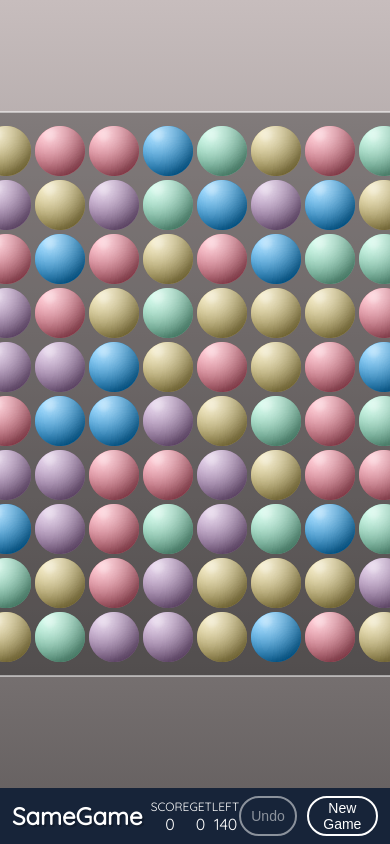
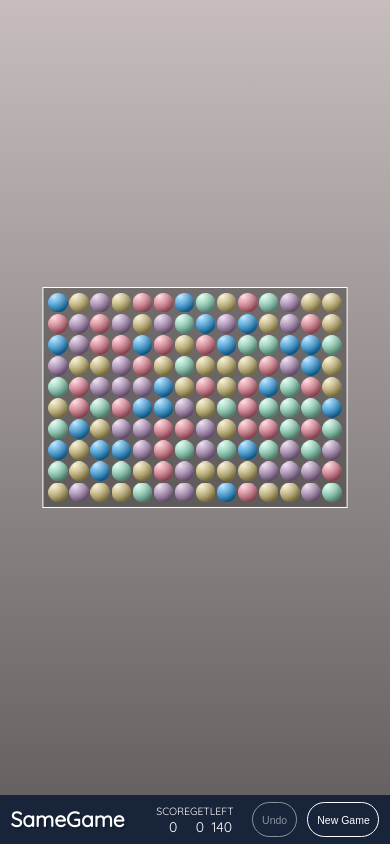
Before and after one commit to TatuArvela/web-games, a plain HTML site: page games/samegame/index.html in a window 390 px wide. Drawn offline with Linux system fonts and the light colour scheme.

Commit message:
Add mobile scaling for SameGame

```diff
--- a/games/samegame/index.html
+++ b/games/samegame/index.html
@@ -1,27 +1,45 @@
-<!doctype html>
+<!DOCTYPE html>
 <html lang="en">
   <head>
-  <meta charset="UTF-8">
-  <meta name="viewport"
-        content="width=device-width, user-scalable=no, initial-scale=1.0, maximum-scale=1.0, minimum-scale=1.0">
-  <meta http-equiv="X-UA-Compatible" content="ie=edge">
+    <meta charset="UTF-8" />
+    <meta
+      name="viewport"
+      content="width=device-width, user-scalable=no, initial-scale=1.0, maximum-scale=1.0, minimum-scale=1.0"
+    />
+    <meta http-equiv="X-UA-Compatible" content="ie=edge" />
     <title>SameGame</title>
     <style>
-    @import url('https://fonts.googleapis.com/css2?family=Quicksand:wght@300;400&display=swap');
+      @import url("https://fonts.googleapis.com/css2?family=Quicksand:wght@300;400&display=swap");
 
       :root {
-      --toolbar-height: 56px;
+        --toolbar-height: 3.5rem;
+      }
+
+      html {
+        font-size: 16px;
+      }
+
+      @media only screen and (max-width: 800px) {
+        html {
+          font-size: 14px;
+        }
       }
 
       body {
+        touch-action: pan-x pan-y;
         background: linear-gradient(to bottom, #c7bdbd, #615c5c);
+        height: 100vh;
+        width: 100vw;
         overflow: hidden;
+        position: relative;
+        margin: 0;
         font-family: "Quicksand", sans-serif;
       }
 
       * {
+        user-select: none;
         margin: 0;
-      user-select: none;
+        padding: 0;
         box-sizing: border-box;
       }
 
@@ -32,25 +50,25 @@
 
       .toolbar {
         align-items: center;
-      backdrop-filter: blur(20px);
+        backdrop-filter: blur(1.25rem);
         background: rgb(23, 36, 57);
         color: white;
         display: flex;
         height: var(--toolbar-height);
         justify-content: space-between;
-      padding: 4px 12px;
+        padding: 0.25rem 0.75rem;
       }
 
       .title-container {
         display: block;
-      width: 300px;
+        width: 18.75rem;
       }
 
       .title {
-      font-size: 24px;
-      line-height: 1em;
+        font-size: 1.5rem;
+        line-height: 1.5rem;
         color: white;
-      text-shadow: 2px 2px rgba(0, 0, 0, 0.2);
+        text-shadow: 0.125rem 0.125rem rgba(0, 0, 0, 0.2);
       }
 
       .counter {
@@ -60,24 +78,24 @@
 
       .counter-label {
         text-transform: uppercase;
-      font-size: 12px;
+        font-size: 0.75rem;
       }
 
       .button-container {
         display: flex;
-      width: 300px;
+        width: 18.75rem;
         justify-content: end;
-      gap: 10px;
+        gap: 0.75rem;
       }
 
       .button {
         background: transparent;
-      border-radius: 20px;
-      border: 2px solid white;
+        border-radius: 1.25rem;
+        border: 0.125rem solid white;
         color: white;
-      font-size: 14px;
-      height: 40px;
-      padding: 0 10px;
+        font-size: 0.75rem;
+        height: 2.5rem;
+        padding: 0 0.625rem;
         display: flex;
         justify-content: center;
         align-items: center;
@@ -96,9 +114,9 @@
       }
 
       .button:active {
-      box-shadow: inset 2px 2px #aaaaaa;
+        box-shadow: inset 0.125rem 0.125rem #aaaaaa;
         background: rgba(200, 200, 200, 0.8);
-      padding: 11px 9px 9px 11px;
+        padding: 0.6875rem 0.5625rem 0.5625rem 0.6875rem;
       }
 
       .button:disabled {
@@ -107,7 +125,6 @@
 
       canvas {
         height: calc(100vh - var(--toolbar-height));
-      width: 100%;
       }
 
       .pointer {
@@ -118,7 +135,7 @@
         align-items: center;
         bottom: var(--toolbar-height);
         display: flex;
-      font-size: 60px;
+        font-size: 3.75rem;
         font-weight: bold;
         height: calc(100% - var(--toolbar-height));
         justify-content: center;
@@ -126,7 +143,7 @@
         pointer-events: none;
         position: absolute;
         right: 0;
-      text-shadow: 0 0 8px white;
+        text-shadow: 0 0 0.5rem white;
         top: 0;
         width: 100%;
         opacity: 0;
@@ -136,7 +153,6 @@
       .result-visible {
         opacity: 1;
       }
-
     </style>
   </head>
   <body>
@@ -161,7 +177,9 @@
         </div>
         <div class="button-container">
           <button class="button" id="undo" onClick="undo()">Undo</button>
-      <button class="button" id="new-game" onClick="newGame()">New Game</button>
+          <button class="button" id="new-game" onClick="newGame()">
+            New Game
+          </button>
         </div>
       </div>
     </div>
--- a/games/samegame/samegame.js
+++ b/games/samegame/samegame.js
@@ -6,6 +6,7 @@ const canvas = document.getElementById('canvas');
 const c = canvas.getContext('2d');
 
 const frameRate = 60;
+let scale = 0.75;
 
 const colors = ["red", "blue", "yellow", "green", "purple"];
 
@@ -269,21 +270,30 @@ function undo() {
 * Geometry
 * */
 
+function scaled(number) {
+  return number * scale;
+}
+
 function updateCanvasSize() {
   canvas.width = canvas.clientWidth;
   canvas.height = canvas.clientHeight;
   shouldDraw = true;
+  if (canvas.width <= 800) {
+    scale = canvas.width / 1000;
+  } else {
+    scale = 1;
+  }
 }
 
-const getGridLeftEdge = () => (canvas.width - gameWidth) / 2;
-const getGridTopEdge = () => (canvas.height - gameHeight) / 2;
+const getGridLeftEdge = () => (canvas.width - scaled(gameWidth)) / 2;
+const getGridTopEdge = () => (canvas.height - scaled(gameHeight)) / 2;
 
 function getTargetTileCoordinates({clientX, clientY}) {
   const fromLeft = clientX - getGridLeftEdge();
   const fromTop = clientY - getGridTopEdge();
   if (fromLeft > 0 && fromTop > 0) {
-    const column = Math.floor(fromLeft / (tileWidth + tileXMargin));
-    const row = Math.floor(fromTop / (tileHeight + tileYMargin));
+    const column = Math.floor(fromLeft / scaled(tileWidth + tileXMargin));
+    const row = Math.floor(fromTop / scaled(tileHeight + tileYMargin));
     if (column < columns && row < rows) {
       return ([row, column]);
     }
@@ -319,17 +329,17 @@ function loadAssets() {
 }
 
 function drawTile(row, column, color) {
-  const x = (column) * tileWidth + ((column + 1) * tileXMargin);
-  const y = (row) * tileHeight + ((row + 1) * tileYMargin);
+  const x = scaled((column) * tileWidth + ((column + 1) * tileXMargin));
+  const y = scaled((row) * tileHeight + ((row + 1) * tileYMargin));
   const img = colorAssets[color];
-  c.drawImage(img, x, y);
+  c.drawImage(img, x, y, scaled(tileWidth), scaled(tileHeight));
   if (hoveredTiles.find(([tileRow, tileColumn]) => tileRow === row && tileColumn === column)) {
     c.fillStyle = 'rgba(255, 255, 255, 0.2)';
     const bgX = x - tileXMargin / 2;
     const bgY = y - tileYMargin / 2;
     const bgWidth = tileWidth + tileXMargin;
     const bgHeight = tileHeight + tileYMargin;
-    c.fillRect(bgX, bgY, bgWidth, bgHeight);
+    c.fillRect(bgX, bgY, scaled(bgWidth), scaled(bgHeight));
   }
 }
 
@@ -339,9 +349,9 @@ function draw() {
 
   c.translate(getGridLeftEdge(), getGridTopEdge());
   c.fillStyle = 'rgba(0, 0, 0, 0.3)';
-  c.fillRect(0 - gamePadding, 0 - gamePadding, gameWidth + gamePadding * 2, gameHeight + gamePadding * 2);
+  c.fillRect(scaled(0 - gamePadding), scaled(0 - gamePadding), scaled(gameWidth + gamePadding * 2), scaled(gameHeight + gamePadding * 2));
   c.strokeStyle = 'white';
-  c.strokeRect(0 - gamePadding, 0 - gamePadding, gameWidth + gamePadding * 2, gameHeight + gamePadding * 2);
+  c.strokeRect(scaled(0 - gamePadding), scaled(0 - gamePadding), scaled(gameWidth + gamePadding * 2), scaled(gameHeight + gamePadding * 2));
 
   grid.forEach((row, rowIndex) => {
     row.forEach((color, columnIndex) => {
```
Lines whose indentation alone changed are shown as unchanged.
